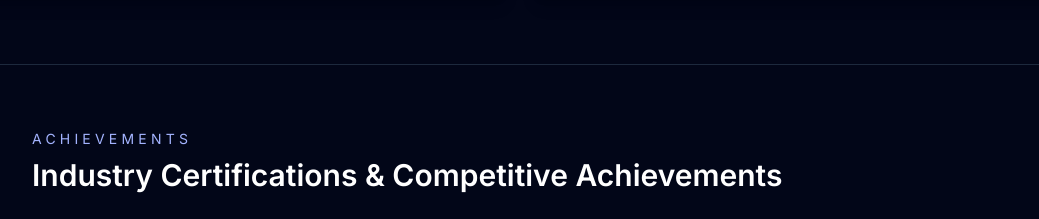
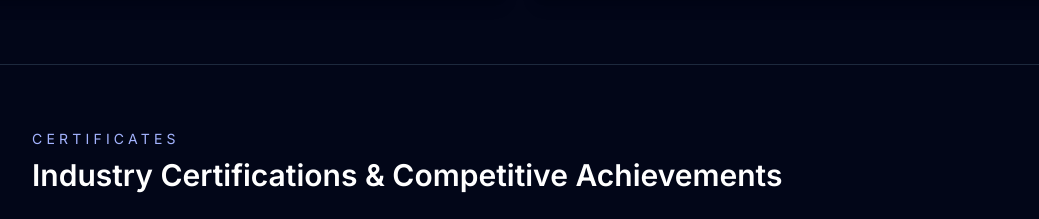
Before and after one commit to JPcGaM3/jaitnipat-portfolio, a React (Vite) app: page / in a window 1280 px wide. Shown: the part 3024-3243 px from the top of the page, without its empty margins (120-1159 px from the left). Built offline with nearby package versions, Linux system fonts and the light colour scheme.

Commit message:
Fix: section name

```diff
--- a/src/components/CertificatesSection.tsx
+++ b/src/components/CertificatesSection.tsx
@@ -1,13 +1,17 @@
-import { Certificate, certificates } from '../data';
+import { Certificate, certificates } from "../data";
 
 export default function CertificatesSection() {
   return (
-        <section id="certificates" className="border-t border-slate-800 bg-slate-950 py-16">
+    <section
+      id="certificates"
+      className="border-t border-slate-800 bg-slate-950 py-16"
+    >
       <div className="mx-auto max-w-5xl space-y-8 px-6 text-slate-200">
-
         {/* Header with Refined Text */}
         <header className="space-y-2">
-                    <p className="text-sm uppercase tracking-[0.3em] text-indigo-300">Achievements</p>
+          <p className="text-sm uppercase tracking-[0.3em] text-indigo-300">
+            Certificates
+          </p>
           <h2 className="text-3xl font-semibold text-white">
             Industry Certifications & Competitive Achievements
           </h2>
@@ -23,8 +27,8 @@ export default function CertificatesSection() {
               className="flex flex-col gap-4 rounded-2xl border border-slate-800 bg-slate-900/60 p-6 shadow-inner"
             >
               {/* Logic: Image Display & Conditional Linking */}
-                            {certificate.image && (
-                                certificate.credentialUrl ? (
+              {certificate.image &&
+                (certificate.credentialUrl ? (
                   // ✅ Clickable Image (if credentialUrl exists)
                   <a
                     href={certificate.credentialUrl}
@@ -58,8 +62,7 @@ export default function CertificatesSection() {
                       />
                     </div>
                   </div>
-                                )
-                            )}
+                ))}
 
               {/* Text Details */}
               <div className="flex flex-col gap-1">
@@ -69,9 +72,7 @@ export default function CertificatesSection() {
                 <h3 className="text-lg font-semibold text-white leading-tight">
                   {certificate.title}
                 </h3>
-                                <p className="text-sm text-slate-300">
-                                    {certificate.issuer}
-                                </p>
+                <p className="text-sm text-slate-300">{certificate.issuer}</p>
 
                 {/* Bottom Link (Restored from Old Version) */}
                 {certificate.credentialUrl && (
```
Lines whose indentation alone changed are shown as unchanged.
